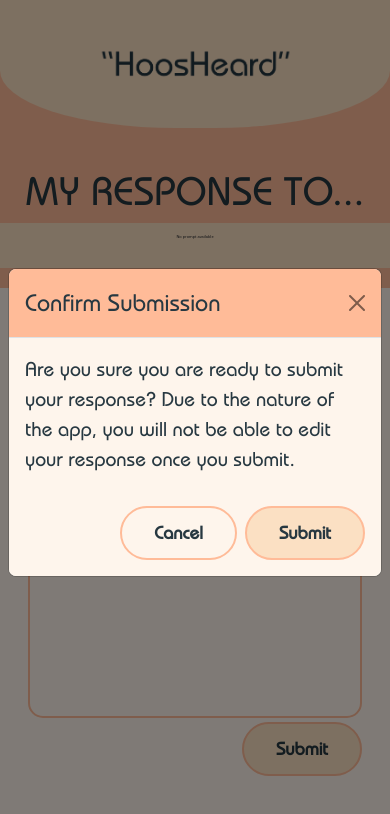
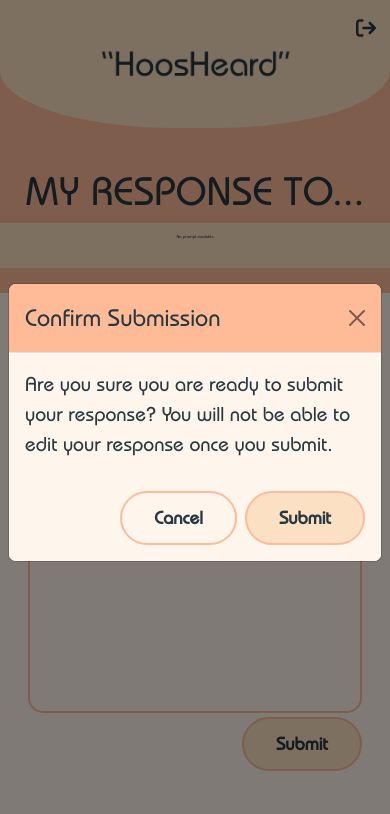
Before and after one commit to EthanHaller/HoosHeardFrontend-Web, a React (Create React App) app: page /my-answer in a window 390 px wide. Both pictures are taken after typing "Sample" into the empty fields and a click on the button "Submit". Shown: the top 814 px of the page. Built offline with nearby package versions, Linux system fonts and the light colour scheme; no server answers.

Commit message:
fix: position nav buttons with absolute for better responsiveness

```diff
--- a/src/pages/Comments.jsx
+++ b/src/pages/Comments.jsx
@@ -72,6 +72,14 @@
 	return (
 		<>
 			<div className="container-fluid">
+				<div className="nav-buttons my-3">
+					<Link to={`/responses/${user ? user.responseId : ""}`} aria-labelledby="My Answer" className="mx-2">
+						<FontAwesomeIcon icon={faUserPen} className="fontawesome-btn" />
+					</Link>
+					<button className="logout-btn mx-2" onClick={() => handleLogout()} aria-labelledby="logout">
+						<FontAwesomeIcon icon={faArrowRightFromBracket} className="fontawesome-btn" />
+					</button>
+				</div>
 				<div className="row view-height">
 					<PromptSidebar displayText={sidebarText} data={data} isLoading={isLoading} error={error} />
 					<div className="col-lg-7 lightest">
@@ -79,13 +87,6 @@
 							<Link to={"/responses"} className="p-3">
 								<FontAwesomeIcon icon={faChevronLeft} className="fontawesome-btn" />
 							</Link>
-							<span className="flex-grow-1"></span>
-							<Link to={`/responses/${user ? user.responseId : ""}`} aria-labelledby="My Answer" className="mx-2">
-								<FontAwesomeIcon icon={faUserPen} className="fontawesome-btn" />
-							</Link>
-							<button className="logout-btn mx-2" onClick={() => logout()} aria-labelledby="logout">
-								<FontAwesomeIcon icon={faArrowRightFromBracket} className="fontawesome-btn" />
-							</button>
 						</span>
 						{responseLoading ? <p>Loading...</p> : <ResponseCard response={responseData?.response} />}
 						<form className="d-flex flex-column">
--- a/src/pages/LandingPage.jsx
+++ b/src/pages/LandingPage.jsx
@@ -3,7 +3,6 @@
 import { GoogleLogin } from "@react-oauth/google"
 import { useAuth } from "../hooks/useAuth"
 import { useNavigate } from "react-router-dom"
-import logoImage from "../images/HoosHeardLogoDark.png"
 import Typewriter from "../components/landingPage/Typewriter"
 import "../styles/landingpage.css"
 
--- a/src/pages/Responses.jsx
+++ b/src/pages/Responses.jsx
@@ -55,6 +55,14 @@
 	return (
 		<>
 			<div className="container-fluid">
+				<div className="nav-buttons my-3">
+					<Link to={`/responses/${user ? user.responseId : ""}`} aria-labelledby="My Answer" className="mx-2">
+						<FontAwesomeIcon icon={faUserPen} className="fontawesome-btn" />
+					</Link>
+					<button className="logout-btn mx-2" onClick={() => handleLogout()} aria-labelledby="logout">
+						<FontAwesomeIcon icon={faArrowRightFromBracket} className="fontawesome-btn" />
+					</button>
+				</div>
 				<div className="row view-height">
 					<PromptSidebar displayText={"ANONYMOUS RESPONSES TO..."} data={data} isLoading={isLoading} error={error} />
 					<div className="col-lg-7 lightest">
@@ -66,13 +74,6 @@
 							<button className={`text-primary sort-btn ${sortOption === "recent" ? "active" : ""} mx-2`} onClick={() => handleSort("recent")}>
 								Recent
 							</button>
-							<span className="flex-grow-1"></span>
-							<Link to={`/responses/${user ? user.responseId : ""}`} aria-labelledby="My Answer" className="mx-2">
-								<FontAwesomeIcon icon={faUserPen} className="fontawesome-btn" />
-							</Link>
-							<button className="logout-btn mx-2" onClick={() => handleLogout()} aria-labelledby="logout">
-								<FontAwesomeIcon icon={faArrowRightFromBracket} className="fontawesome-btn" />
-							</button>
 						</span>
 						{responseCards}
 					</div>
--- a/src/pages/UserAnswer.jsx
+++ b/src/pages/UserAnswer.jsx
@@ -57,15 +57,15 @@
 	return (
 		<>
 			<div className="container-fluid">
+				<div className="nav-buttons my-3">
+					<button className="logout-btn mx-2" onClick={() => handleLogout()} aria-labelledby="logout">
+						<FontAwesomeIcon icon={faArrowRightFromBracket} className="fontawesome-btn" />
+					</button>
+				</div>
 				<div className="row view-height">
 					<PromptSidebar displayText={"MY RESPONSE TO..."} data={data} isLoading={isLoading} error={error} />
 					<div className="col-lg-7 lightest d-flex flex-column">
-						<span className="d-flex justify-content-end my-3 mx-2">
-							<button className="logout-btn mx-2" onClick={() => handleLogout()} aria-labelledby="logout">
-								<FontAwesomeIcon icon={faArrowRightFromBracket} className="fontawesome-btn" />
-							</button>
-						</span>
-						<div className="d-flex flex-column justify-content-center">
+						<div className="d-flex flex-column justify-content-center mt-5">
 							<form className="d-flex flex-column mx-3 mb-5">
 								<div className="form-group">
 									<label htmlFor="userResponseTextarea" className="text-primary textarea-label">
@@ -101,7 +101,7 @@
 												></button>
 											</div>
 											<div className="modal-body text-primary lightest">
-												Are you sure you are ready to submit your response? Due to the nature of the app, you will not be able to edit
+												Are you sure you are ready to submit your response? You will not be able to edit
 												your response once you submit.
 											</div>
 											<div className="modal-footer lightest">
--- a/src/styles/responses.css
+++ b/src/styles/responses.css
@@ -58,6 +58,12 @@
 	border-width: 0 0 3px 0;
 }
 
+.nav-buttons {
+	position: absolute;
+	top: 0px;
+	right: 0px;
+}
+
 .fontawesome-btn {
 	color: var(--text-color);
 	font-size: 1.25rem;
```
